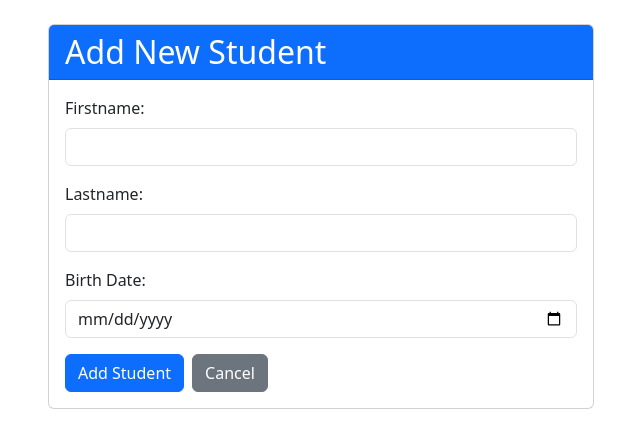
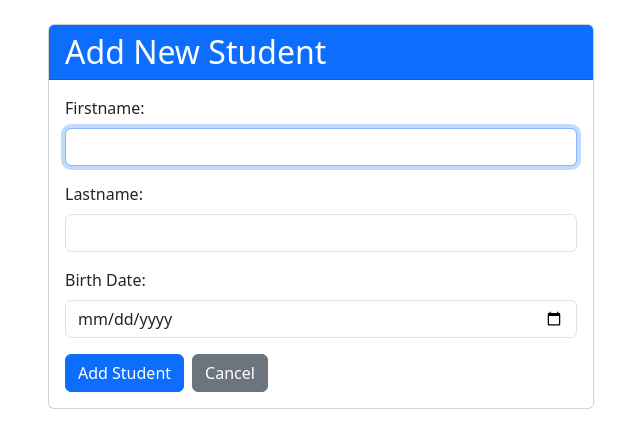
Before and after one commit to jackoverflow/ReactApp1, a React (Vite) app in the folder reactapp1.client/: page /addstudent in a window 1280 px wide. Shown: the top 448 px of the page, without its empty margins (319-959 px from the left). Built offline with nearby package versions, Linux system fonts and the light colour scheme.

Commit message:
Set focus on Firstname input field when AddStudent page loads

```diff
--- a/reactapp1.client/Components/AddStudent.jsx
+++ b/reactapp1.client/Components/AddStudent.jsx
@@ -1,4 +1,4 @@
-import React, { useState } from 'react';
+import React, { useState, useRef, useEffect } from 'react';
 import { useNavigate, Link } from 'react-router-dom';
 import { toast } from 'react-hot-toast';
 import './StudentList.css';
@@ -8,6 +8,11 @@ const AddStudent = () => {
     const [firstname, setFirstname] = useState('');
     const [lastname, setLastname] = useState('');
     const [birthDate, setBirthDate] = useState('');
+    const firstnameInputRef = useRef(null);
+
+    useEffect(() => {
+        firstnameInputRef.current?.focus();
+    }, []);
 
     const handleSubmit = async (e) => {
         e.preventDefault();
@@ -64,6 +69,7 @@ const AddStudent = () => {
                                         className="form-control"
                                         value={firstname}
                                         onChange={(e) => setFirstname(e.target.value)}
+                                        ref={firstnameInputRef}
                                         required
                                     />
                                 </div>
--- a/reactapp1.client/Components/StudentList.jsx
+++ b/reactapp1.client/Components/StudentList.jsx
@@ -148,13 +148,12 @@ const StudentList = () => {
                     )}
                 </tbody>
             </table>
-            <div className="pagination" style={{ marginTop: '5px' }}>
+            <div className="pagination">
                 {Array.from({ length: totalPages }, (_, index) => (
                     <a
                         key={index + 1}
                         onClick={() => setCurrentPage(index + 1)}
                         className={`page-link ${currentPage === index + 1 ? 'active' : ''}`}
-                        style={{ margin: '0' }}
                     >
                         {index + 1}
                     </a>
```
